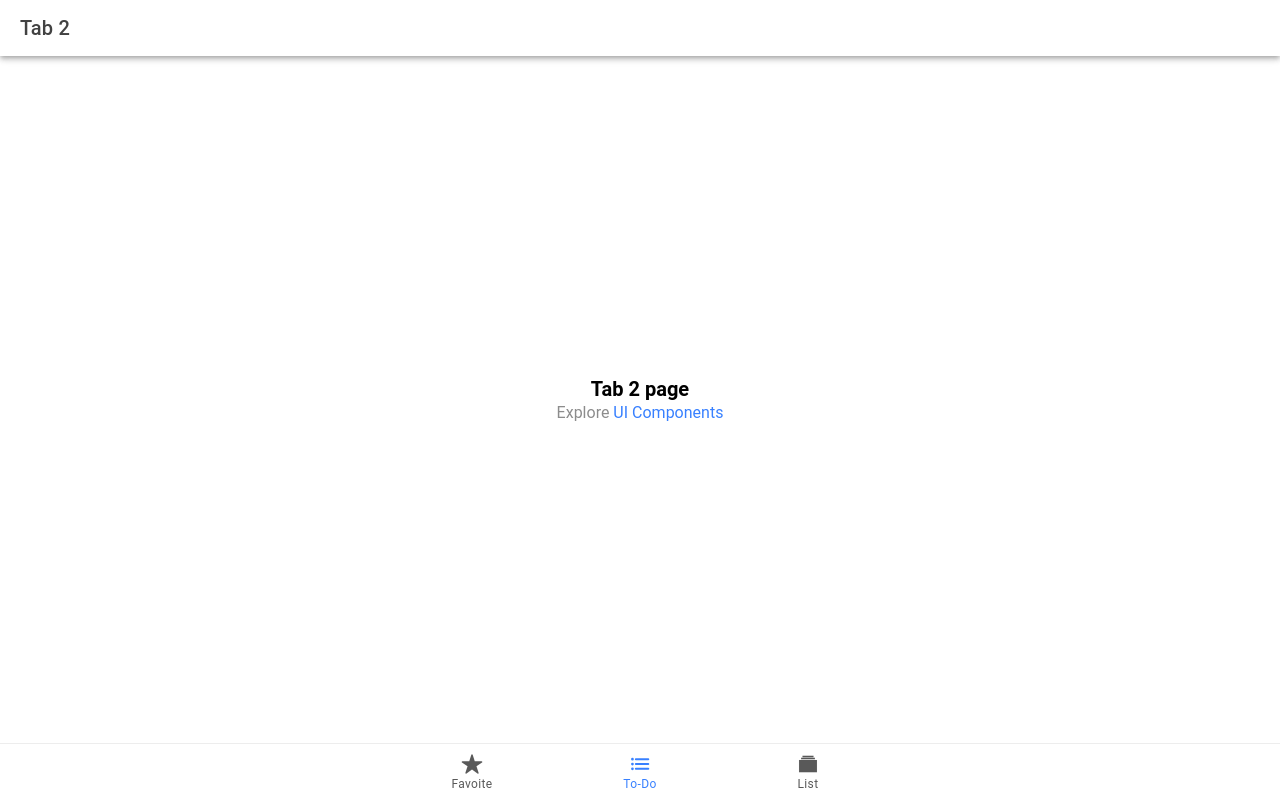
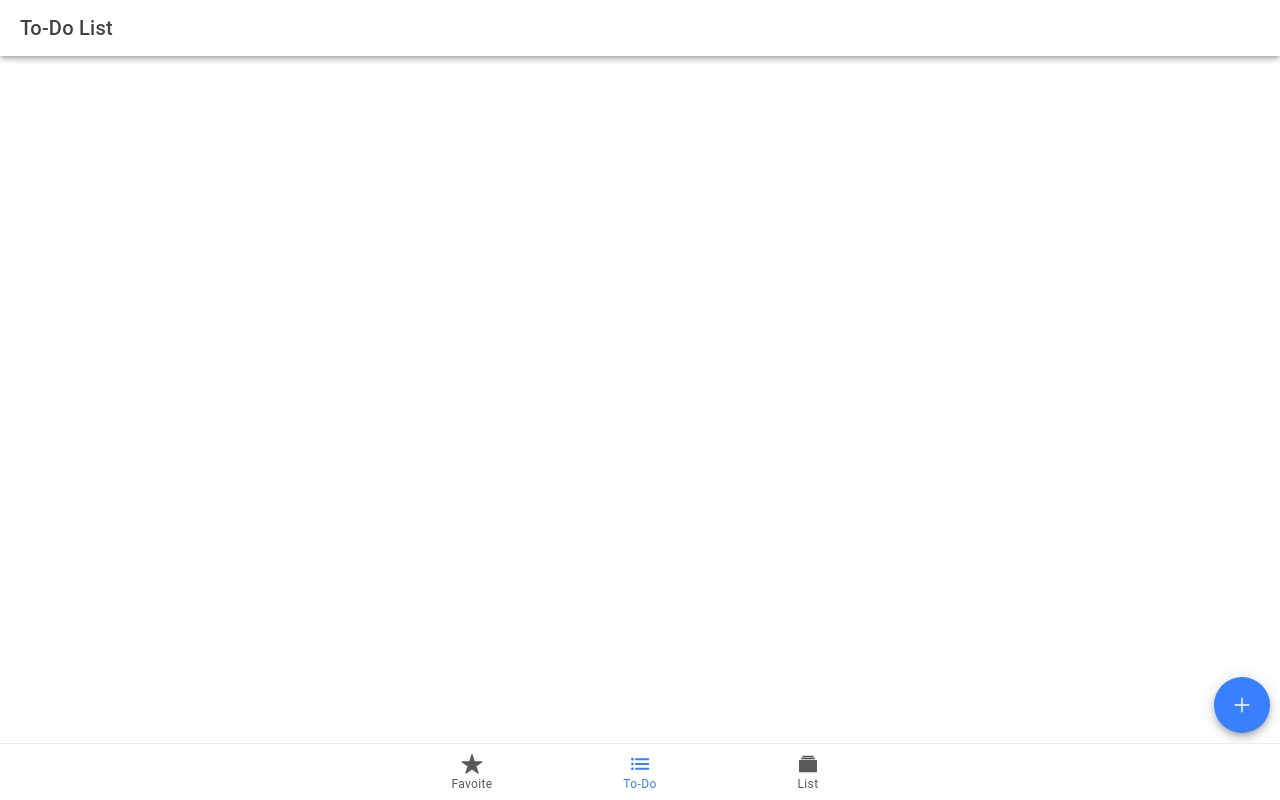
Before and after one commit to twan-hub/Shark, a React (Vite) app: page /tab2 in a window 1280 px wide. Built offline with nearby package versions, Linux system fonts and the light colour scheme.

Commit message:
add ionFabButton( fixed add button)

```diff
--- a/src/pages/Tab2.tsx
+++ b/src/pages/Tab2.tsx
@@ -1,22 +1,27 @@
-import { IonContent, IonHeader, IonPage, IonTitle, IonToolbar } from '@ionic/react';
+import { IonContent, IonFab, IonFabButton, IonFabList, IonHeader, IonIcon, IonPage, IonTitle, IonToolbar } from '@ionic/react';
 import ExploreContainer from '../components/ExploreContainer';
 import './Tab2.css';
+import { add, chevronUpCircle, colorPalette, globe } from 'ionicons/icons';
 
 const Tab2: React.FC = () => {
   return (
     <IonPage>
       <IonHeader>
         <IonToolbar>
-          <IonTitle>Tab 2</IonTitle>
+          <IonTitle>To-Do List</IonTitle>
         </IonToolbar>
       </IonHeader>
       <IonContent fullscreen>
         <IonHeader collapse="condense">
           <IonToolbar>
-            <IonTitle size="large">Tab 2</IonTitle>
+            <IonTitle>To-Do List</IonTitle>
           </IonToolbar>
         </IonHeader>
-        <ExploreContainer name="Tab 2 page" />
+        <IonFab slot="fixed" vertical="bottom" horizontal="end">
+          <IonFabButton>
+            <IonIcon icon={add}></IonIcon>
+          </IonFabButton>
+        </IonFab>
       </IonContent>
     </IonPage>
   );
```
